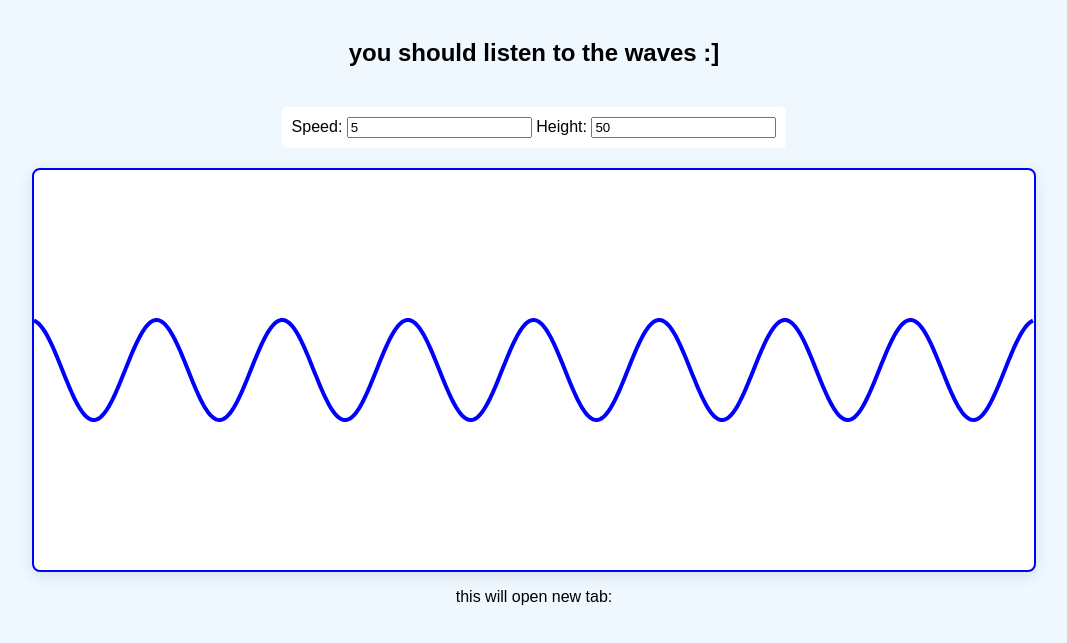
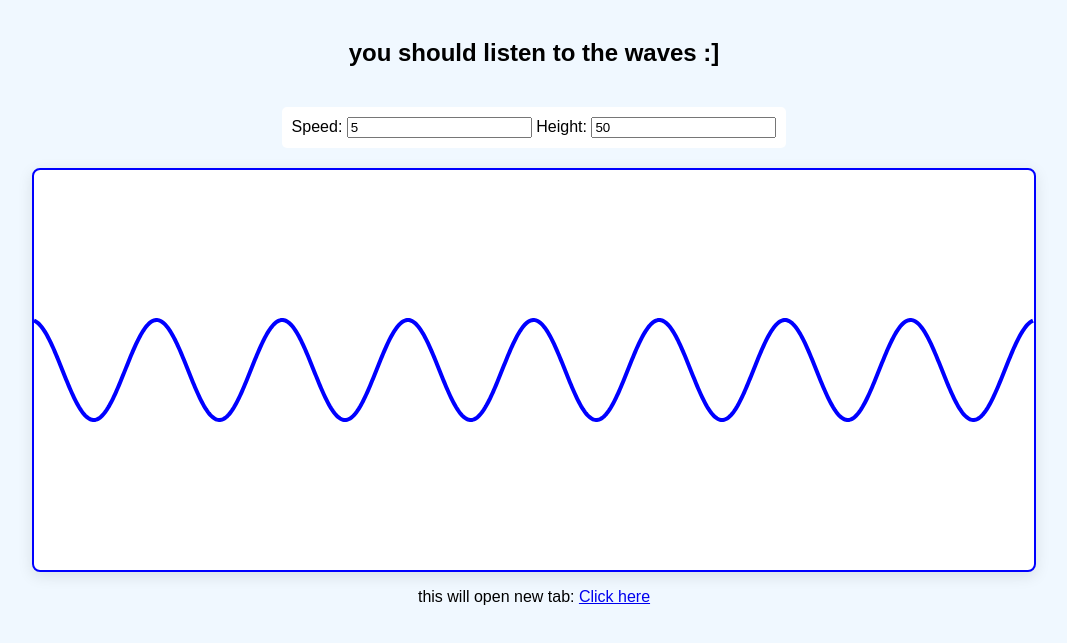
Before and after one commit to bobcombobbobBOB/cebastians-website, a plain HTML site: page index.html in a window 1280 px wide. Shown: the part 69-712 px from the top of the page, without its empty margins (106-1173 px from the left). Drawn offline with Linux system fonts and the light colour scheme.

Commit message:
Enhance link with rel attributes for security
Updated link to open in a new tab with security attributes.

```diff
--- a/index.html
+++ b/index.html
@@ -41,8 +41,14 @@
 <canvas id="a" width="1000" height="400"></canvas>
 
 <div>
-<p>this will open new tab:<a href="https://cebastians.site/test.html" target="_blank"></p>
+  <p>
+    this will open new tab:
+    <a href="https://cebastians.site/test.html" target="_blank" rel="noopener noreferrer">
+      Click here
+    </a>
+  </p>
 </div>
+
 
 <script>
     const canvas = document.getElementById('a');
```
